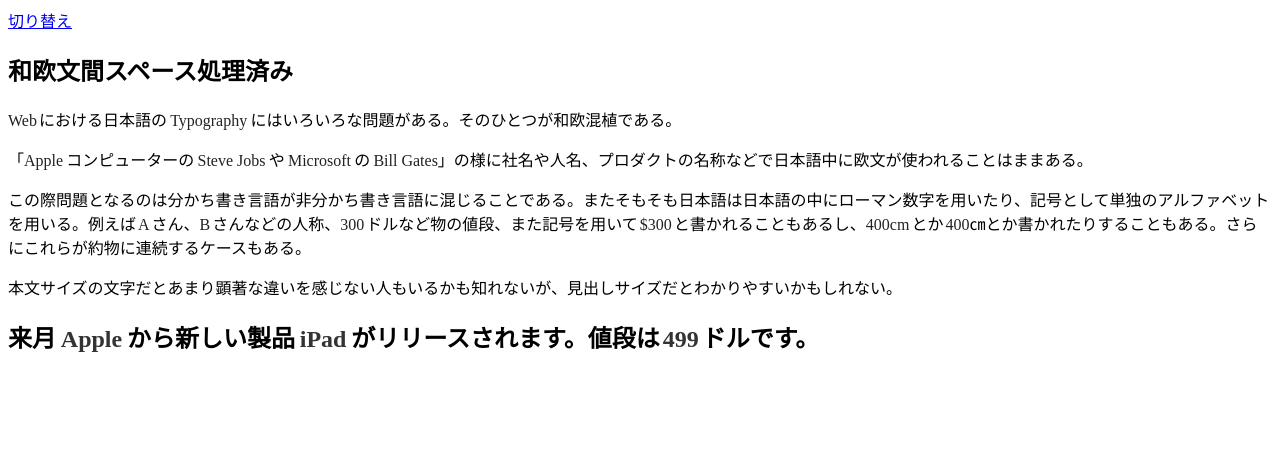
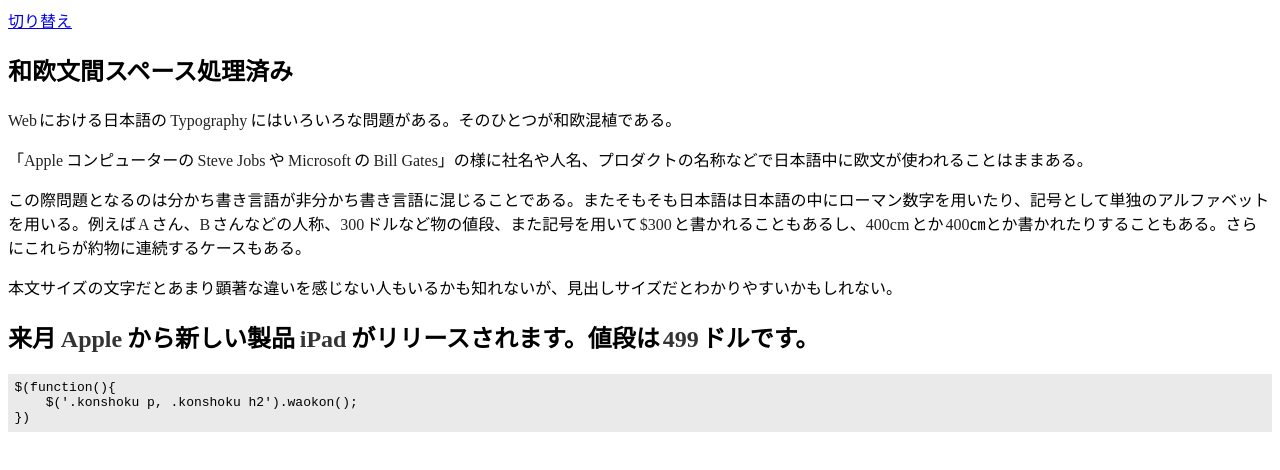
Before and after one commit to kotarok/jQuery.waokon, a plain HTML site: page index.html in a window 1280 px wide. Both pictures are taken after a click on the link "切り替え". Drawn offline with nearby package versions, Linux system fonts and the light colour scheme.

Commit message:
add code sample

```diff
--- a/index.html
+++ b/index.html
@@ -10,6 +10,10 @@
 @import url(waokon.css);
 .hide {
     display: none;
+}
+pre {
+	background: #eaeaea;
+	padding: .5em;
 }
 </style>
 <script type="text/javascript">
@@ -39,6 +43,11 @@
 <p>この際問題となるのは分かち書き言語が非分かち書き言語に混じることである。またそもそも日本語は日本語の中にローマン数字を用いたり、記号として単独のアルファベットを用いる。例えばAさん、Bさんなどの人称、300ドルなど物の値段、また記号を用いて$300と書かれることもあるし、400cmとか400㎝とか書かれたりすることもある。さらにこれらが約物に連続するケースもある。</p>
 <p>本文サイズの文字だとあまり顕著な違いを感じない人もいるかも知れないが、見出しサイズだとわかりやすいかもしれない。</p>
 <h2>来月Appleから新しい製品iPadがリリースされます。値段は499ドルです。</h2>
+<pre>
+$(function(){
+    $('.konshoku p, .konshoku h2').waokon();
+})
+</pre>
 <!-- /.waokon --></div>
 
 </body>
```
